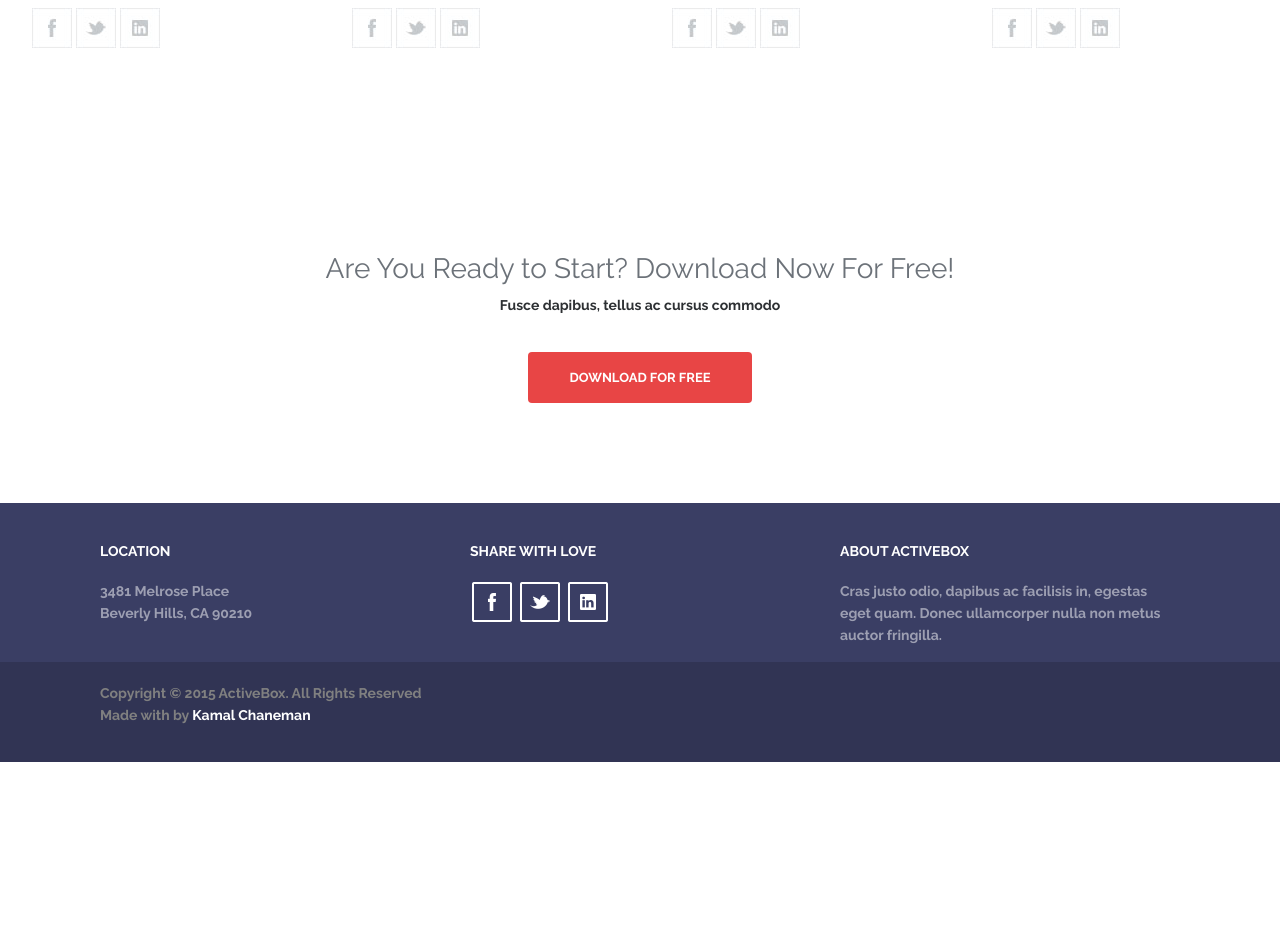
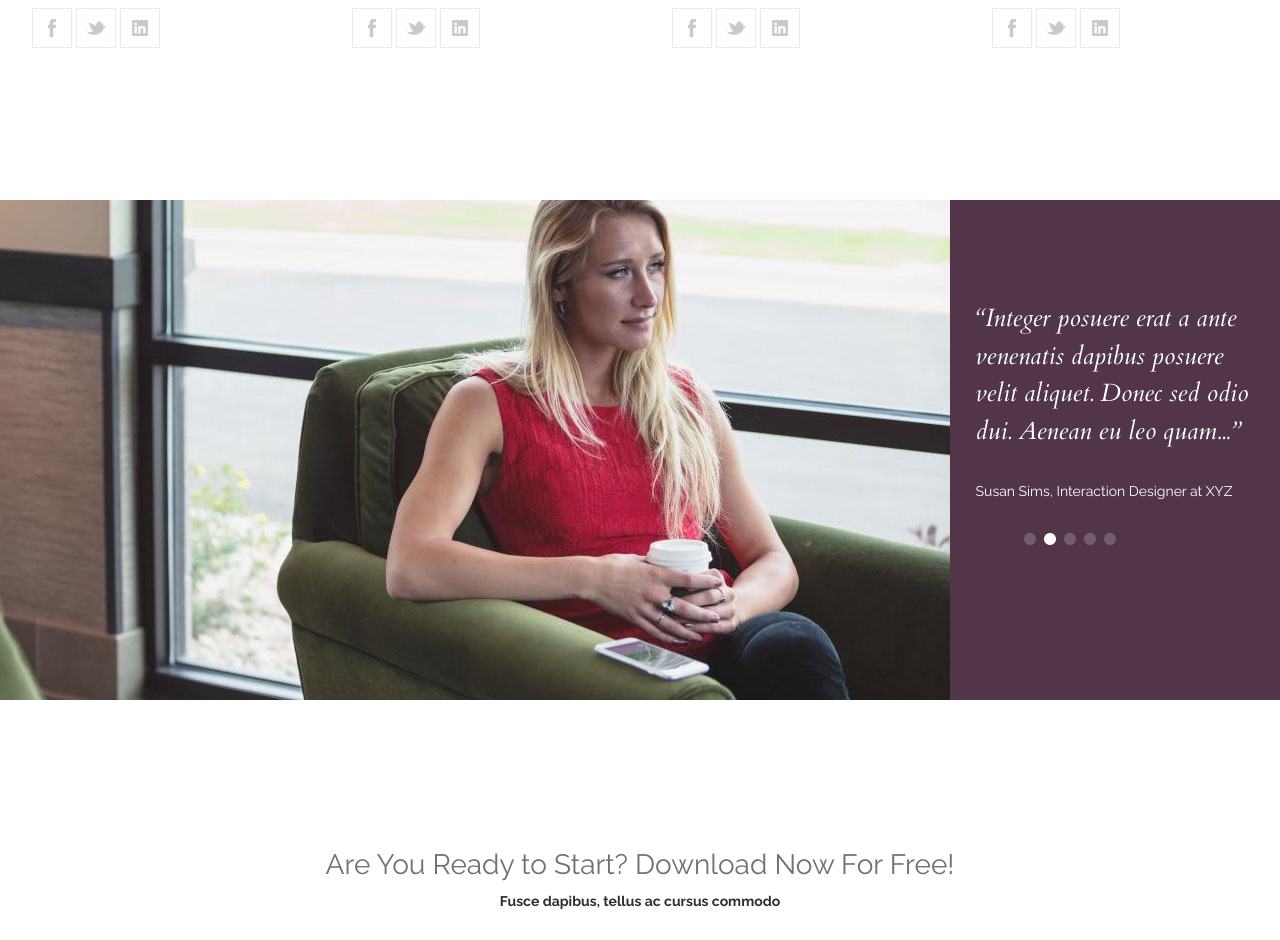
Before and after one commit to karenmanzur/SmoothOperators-Desarrollo-Web, a PHP site: page / in a window 1280 px wide. Shown: the part 3111-4051 px from the top of the page. Before the commit the page ends 3873 px from the top, so only its background shows below. Run offline with PHP 8.4, Linux system fonts and the light colour scheme; some libraries are stand-ins or nearby versions.

Commit message:
Actualización
Actualización de recursos

```diff
--- a/css/estilo.css
+++ b/css/estilo.css
@@ -3,7 +3,24 @@ body{
   font-weight: bold;
     color: #6c7279;
 }
+.cardo{
+  font-family: 'Cardo', serif;
+  font-size: 25px;
+  padding-top: 100px;
+  padding-left: 2%;
+  padding-right: 0%;
+  margin: 0;
+}
+.color-cita{
+  background-color: #53354a;
+  color: #fff;
+}
+.cita{
+  font-family: 'Raleway', sans-serif;
 
+  color: #fff;
+  margin-top: 30px;
+}
 header{
   width: 100%;
 }
--- a/index.html
+++ b/index.html
@@ -6,6 +6,7 @@
     <title>Active Box -Un desarrollo de la unid</title>
     <link rel="stylesheet" href="https://stackpath.bootstrapcdn.com/bootstrap/4.2.1/css/bootstrap.min.css" integrity="sha384-GJzZqFGwb1QTTN6wy59ffF1BuGJpLSa9DkKMp0DgiMDm4iYMj70gZWKYbI706tWS" crossorigin="anonymous">
     <link href="https://fonts.googleapis.com/css?family=Raleway:400,700" rel="stylesheet">
+    <link href="https://fonts.googleapis.com/css?family=Cardo:400,400i" rel="stylesheet">
     <link rel="stylesheet" href="css/estilo.css">
 </head>
 <body>
@@ -144,6 +145,14 @@
             </div>
         </div>
     </div>
+    <div class="container-fluid d-inline-flex border-0 p-0 my-5 color-cita">
+        <img src="img/client.jpg" alt="client">
+        <div class="cardo col-sm-3 font-weight-normal text-left">
+            <i>“Integer posuere erat a ante venenatis dapibus posuere velit aliquet. Donec sed odio dui. Aenean eu leo quam...”</i>
+            <p class="cita">Susan Sims, Interaction Designer at XYZ</p>
+            <a href="#" class="ml-5"><img src="img/slider.png" alt="slider"></a>
+        </div>
+    </div>
     <section>
         <div class="container">
              <div  class="download" align="center">
```
Also changed, not shown: README.md, img/client.jpg (added), img/slider.png (added).
